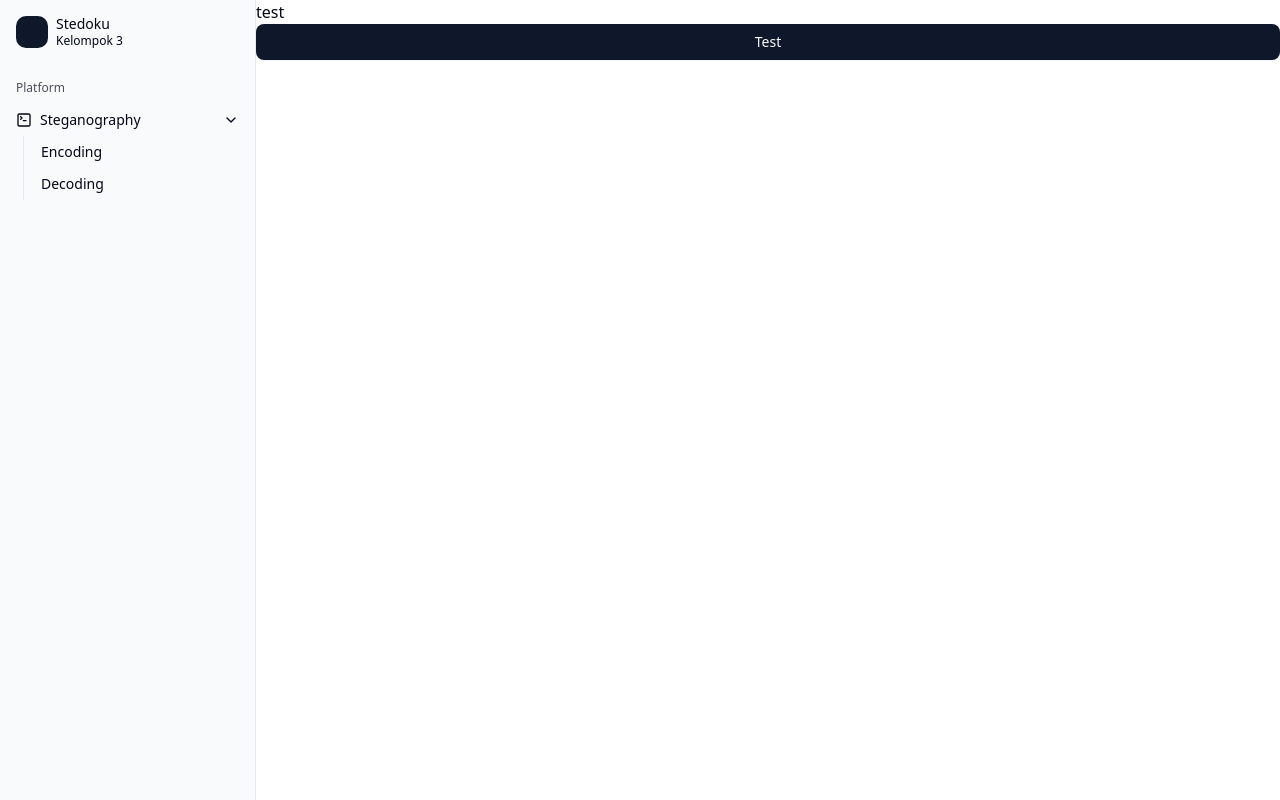
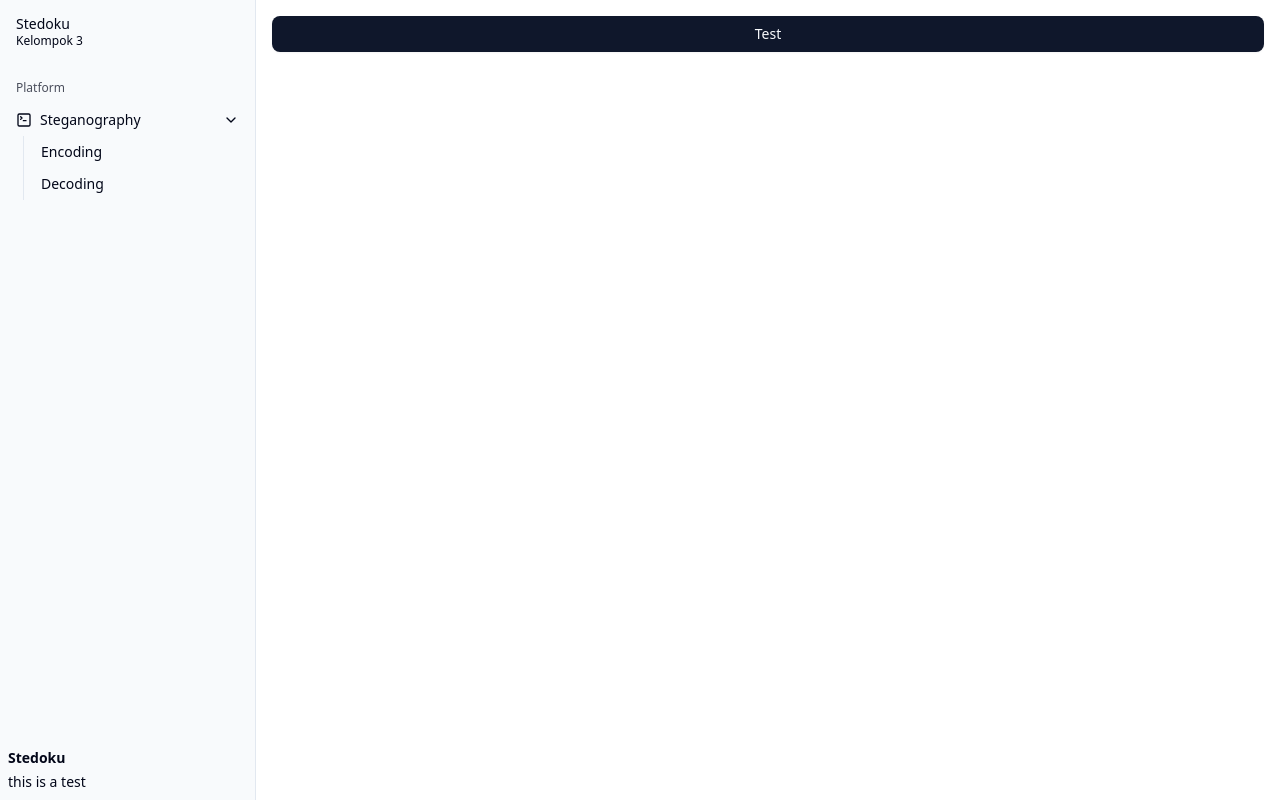
Before and after one commit to severusDude/stedoku, a React (Vite) app: page /dashboard in a window 1280 px wide. Built offline with nearby package versions, Linux system fonts and the light colour scheme.

Commit message:
feat (sidebar): add navigate to index

```diff
--- a/components/app-sidebar.jsx
+++ b/components/app-sidebar.jsx
@@ -10,7 +10,6 @@ import {
 	SidebarHeader,
 	SidebarRail,
 } from "@/components/ui/sidebar";
-import { Link } from "react-router-dom";
 
 // This is sample data.
 const data = {
@@ -24,6 +23,7 @@ const data = {
 			name: "Stedoku",
 			logo: GalleryVerticalEnd,
 			plan: "Kelompok 3",
+			url: "/",
 		},
 	],
 	navMain: [
@@ -50,14 +50,22 @@ export function AppSidebar({ ...props }) {
 	return (
 		<Sidebar collapsible="icon" {...props}>
 			<SidebarHeader>
-				<TeamSwitcher teams={data.teams} />
+				<a href={data.teams[0].url}>
+					<TeamSwitcher teams={data.teams} />
+				</a>
+				{/* <SidebarMenu>
+					<SidebarMenuItem>test</SidebarMenuItem>
+				</SidebarMenu> */}
 			</SidebarHeader>
 			<SidebarContent>
 				<NavMain items={data.navMain} />
 			</SidebarContent>
-			{/* <SidebarFooter>
-				<NavUser user={data.user} />
-			</SidebarFooter> */}
+			<SidebarFooter>
+				<div className="flex flex-col w-full gap-1">
+					<span className="text-sm font-semibold">Stedoku</span>
+					<span className="text-sm font-regular">this is a test</span>
+				</div>
+			</SidebarFooter>
 			<SidebarRail />
 		</Sidebar>
 	);
--- a/components/team-switcher.jsx
+++ b/components/team-switcher.jsx
@@ -1,4 +1,5 @@
 import * as React from "react";
+import { Link } from "react-router-dom";
 
 import {
 	SidebarMenu,
@@ -14,9 +15,9 @@ export function TeamSwitcher({ teams }) {
 					size="lg"
 					className="data-[state=open]:bg-sidebar-accent data-[state=open]:text-sidebar-accent-foreground"
 				>
-					<div className="bg-sidebar-primary text-sidebar-primary-foreground flex aspect-square size-8 items-center justify-center rounded-lg">
-						{/* <activeTeam.logo className="size-4" /> */}
-					</div>
+					{/* <div className="bg-sidebar-primary text-sidebar-primary-foreground flex aspect-square size-8 items-center justify-center rounded-lg">
+						<activeTeam.logo className="size-4" />
+					</div> */}
 					<div className="grid flex-1 text-left text-sm leading-tight">
 						<span className="truncate font-medium">Stedoku</span>
 						<span className="truncate text-xs">Kelompok 3</span>
--- a/src/App.jsx
+++ b/src/App.jsx
@@ -8,6 +8,7 @@ function App() {
 	return (
 		<SidebarProvider>
 			<AppSidebar />
+			<div className="p-4 w-screen h-screen">
 				<SidebarInset>
 					<Router>
 						<Routes>
@@ -16,6 +17,7 @@ function App() {
 						</Routes>
 					</Router>
 				</SidebarInset>
+			</div>
 		</SidebarProvider>
 	);
 }
--- a/src/components/dashboard/Dashboard.jsx
+++ b/src/components/dashboard/Dashboard.jsx
@@ -5,7 +5,6 @@ import { Link } from "react-router-dom";
 function Dashboard() {
 	return (
 		<>
-			<p>test</p>
 			<Button>
 				<Link to="/">Test</Link>
 			</Button>
```
Lines whose indentation alone changed are shown as unchanged.
